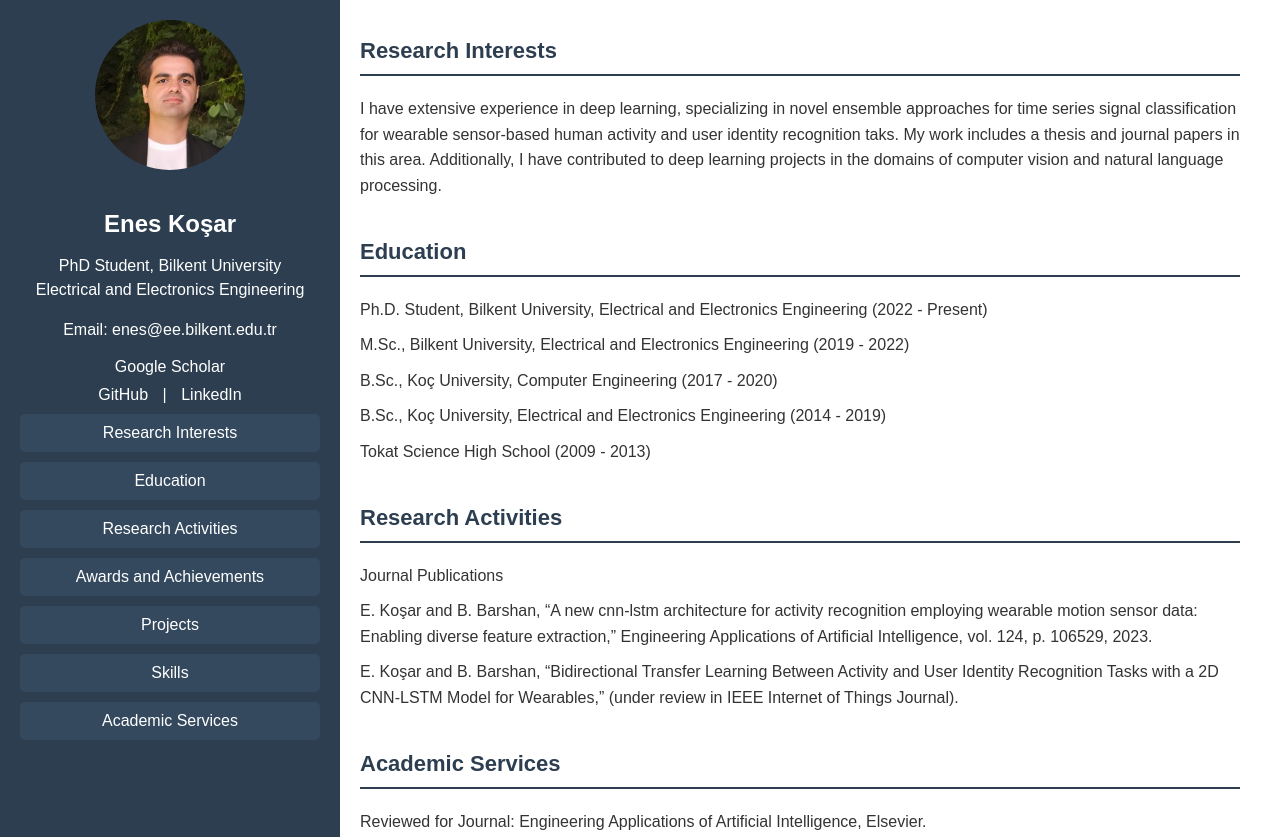
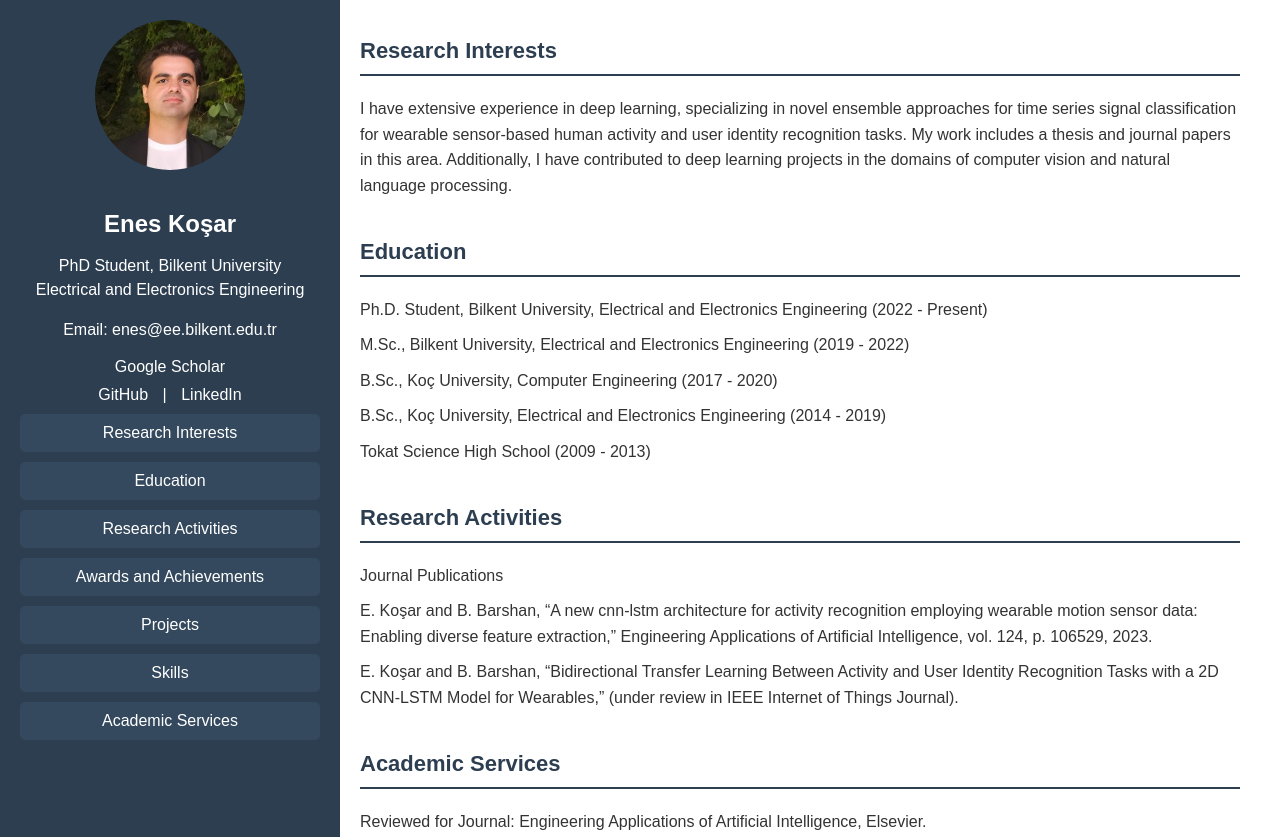
Before and after one commit to eneskosar/eneskosar.github.io, a plain HTML site: page index.html in a window 1280 px wide. Shown: the top 837 px of the page. Drawn offline with Linux system fonts and the light colour scheme.

Commit message:
Add files via upload

```diff
--- a/index.html
+++ b/index.html
@@ -140,7 +140,7 @@
         <div class="section" id="research-interests">
             <h2>Research Interests</h2>
             <ul>
-                <li>I have extensive experience in deep learning, specializing in novel ensemble approaches for time series signal classification for wearable sensor-based human activity and user identity recognition taks. My work includes a thesis and journal papers in this area. Additionally, I have contributed to deep learning projects in the domains of computer vision and natural language processing. </li>
+                <li>I have extensive experience in deep learning, specializing in novel ensemble approaches for time series signal classification for wearable sensor-based human activity and user identity recognition tasks. My work includes a thesis and journal papers in this area. Additionally, I have contributed to deep learning projects in the domains of computer vision and natural language processing. </li>
             </ul>
         </div>
         <div class="section" id="education">
```
